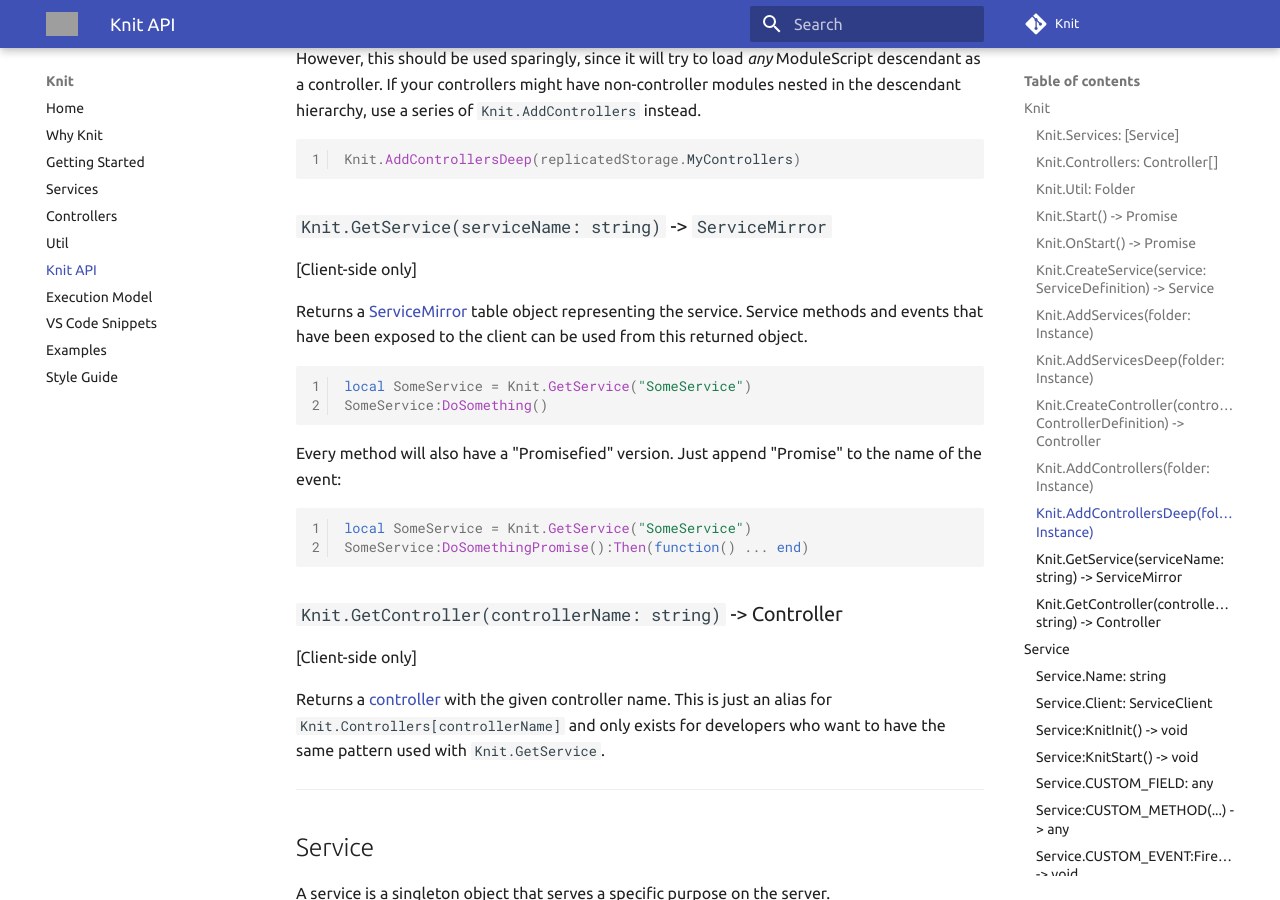
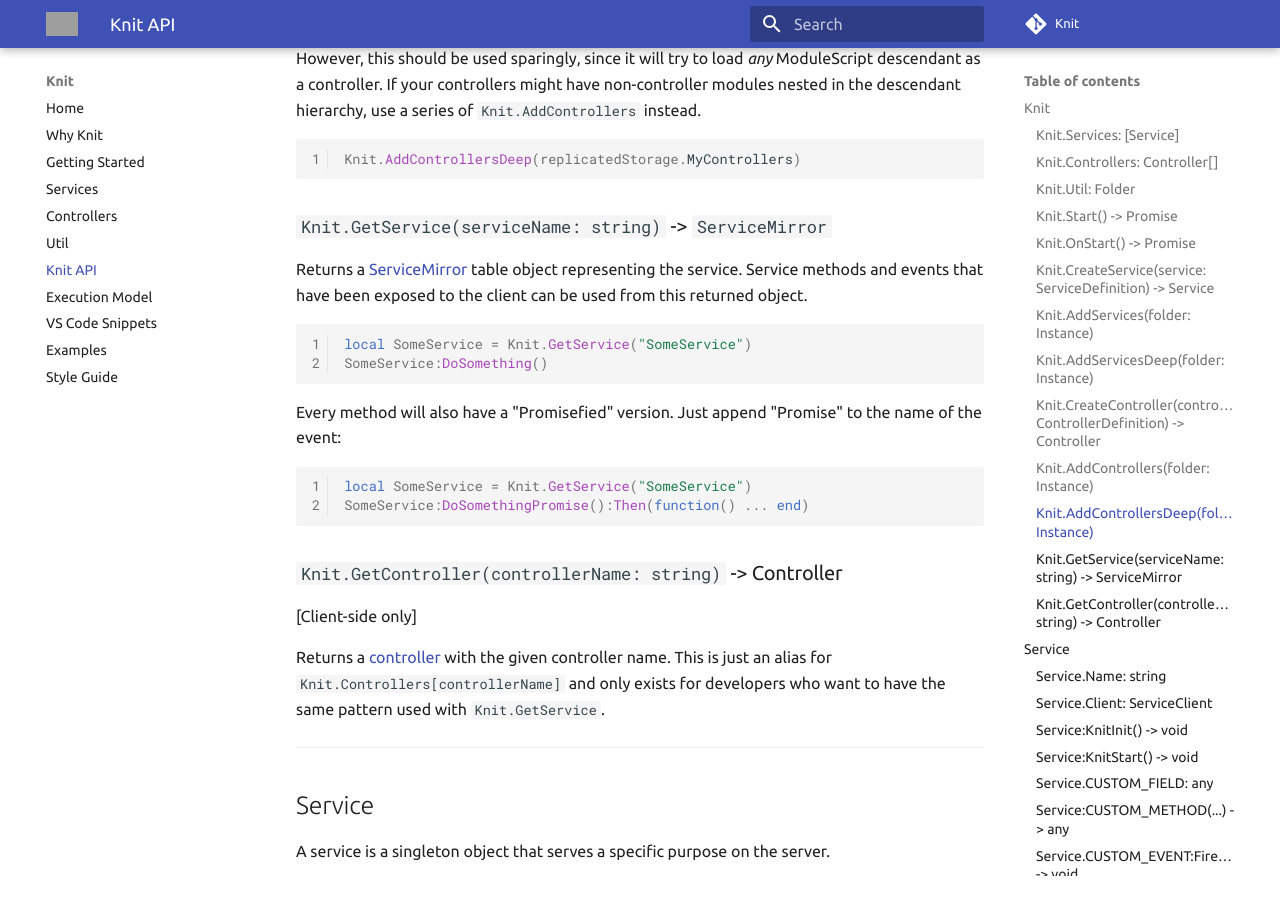
Before and after one commit to Sleitnick/Knit, an MkDocs documentation site: the page built from docs/knitapi.md, in a window 1280 px wide and 900 px high, scrolled down 3879 px. Built offline with MkDocs 1.6.1 and Material for MkDocs 9.7.7, drawn with Linux system fonts in a browser that asks for light colours; comment, search, counter and statistics services are not loaded; grey boxes are pictures that could not be loaded.

Commit message:
Update for GetService alias

````diff
--- a/docs/knitapi.md
+++ b/docs/knitapi.md
@@ -159,7 +159,6 @@ Knit.AddControllersDeep(replicatedStorage.MyControllers)
 ```
 
 ### `Knit.GetService(serviceName: string)` -> `ServiceMirror`
-[Client-side only]
 
 Returns a [ServiceMirror](#servicemirror) table object representing the service. Service methods and events that have been exposed to the client can be used from this returned object.
 
````
